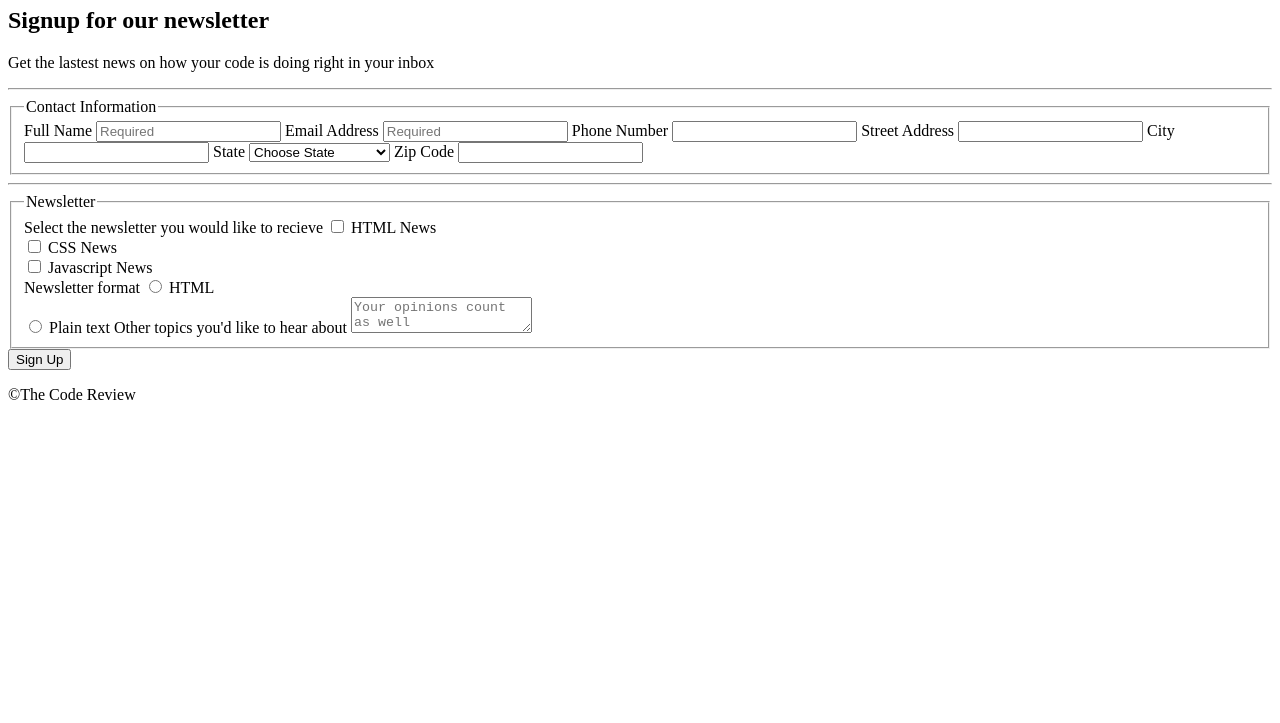
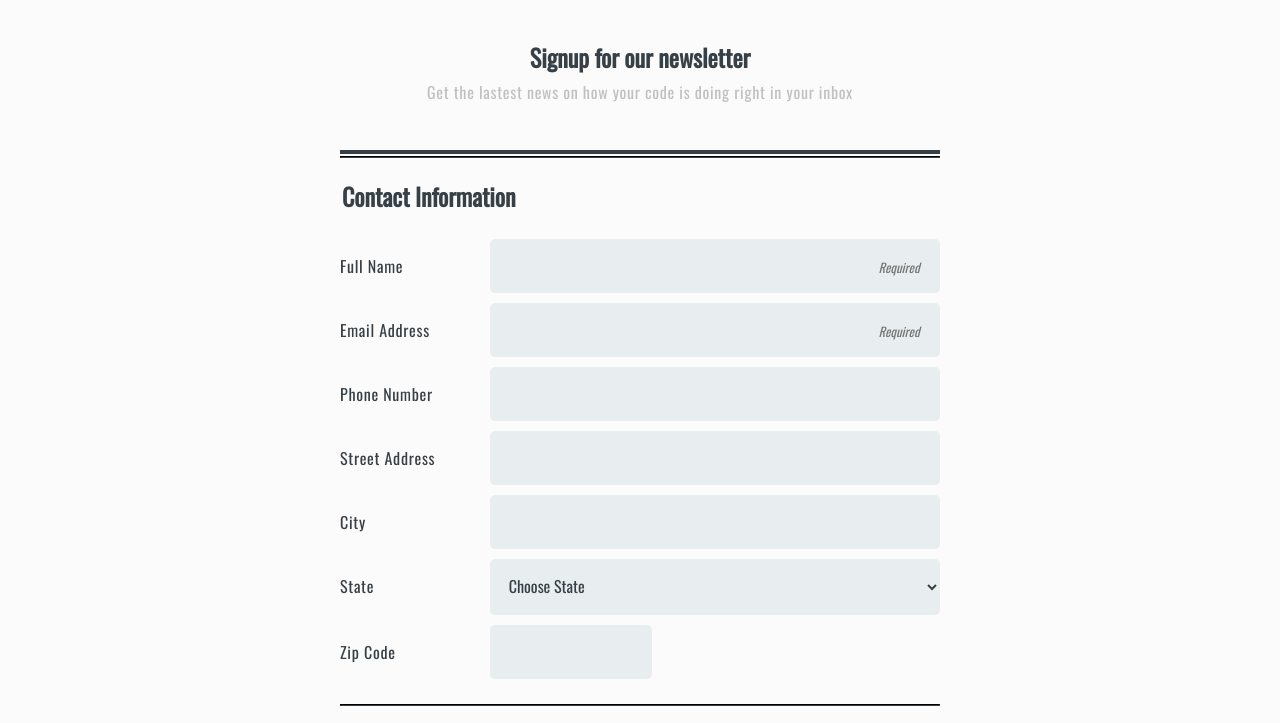
Before and after one commit to Ephillius/techdegree-project3, a plain HTML site: page index.html in a window 1280 px wide. Shown: the part 73-796 px from the top of the page. Drawn offline with nearby package versions, Linux system fonts and the light colour scheme.

Commit message:
Update styles.css

```diff
--- a/styles.css
+++ b/styles.css
@@ -1,3 +1,219 @@
+/***HTML Settings*******************/
+
 * {
 	box-sizing: border-box;
 }
+
+
+/***Body Settings*******************/
+
+body {
+	font-family: 'Oswald', sans-serif;
+	margin: 0;
+	background-color: #FBFBFB;
+	color: #384047;
+}
+
+header {
+	padding: 20px 0;
+	background-color: orange;
+}
+
+div.line {
+	border-bottom: 4px solid #384047;
+}
+
+main {
+	width: 90%;
+	margin: 0 auto;
+}
+
+footer {
+	margin-bottom: 200px;
+}
+
+hr.hr1 {
+	margin-top: 2px;
+}
+
+
+/***Text Settings*******************/
+
+h1 {
+	text-transform: uppercase;
+	font-weight: bolder;
+	font-size: 22px;
+	letter-spacing: 1.5px;
+	margin: 0;
+}
+
+h2 {
+	margin-bottom: 5px;
+}
+
+div p {
+	margin: 0 0 26px 0;
+}
+
+p {
+	font-weight: lighter;
+	letter-spacing: .7px;
+}
+
+button,
+input,
+optgroup,
+select,
+textarea {
+	font: inherit;
+}
+
+
+/***Form Settings*******************/
+
+fieldset {
+	margin: 20px 0;
+	padding: 0;
+	border: none;
+}
+
+legend {
+	font-weight: bolder;
+	font-size: 24px;
+	margin: 0;
+}
+
+label {
+	font-weight: lighter;
+	letter-spacing: .7px;
+	display: block;
+	margin-top: 20px;
+	margin-bottom: 10px;
+}
+
+label.choice {
+	font-weight: lighter;
+	letter-spacing: .7px;
+	display: inline;
+}
+
+input::placeholder,
+textarea::placeholder {
+	text-align: right;
+	font-style: italic;
+	font-size: .8em;
+	padding-right: 5px;
+}
+
+.primary input,
+textarea,
+select {
+	padding: 15px;
+	margin: 5px 0;
+	outline: none;
+	border: 0;
+	border-radius: 5px;
+	background-color: #e8eeef;
+	color: #384047;
+	width: 100%;
+}
+
+select option {
+	width: 100%;
+}
+
+input[id="zipcode"] {
+	max-width: 50%;
+}
+
+input[type="checkbox"],
+input[type="radio"] {
+	margin: 0 9px 10px 0;
+	display: inline-block;
+}
+
+textarea {
+	max-width: 100%;
+	height: 7em;
+	resize: vertical;
+	overflow: auto;
+}
+
+button {
+	font-size: 24px;
+	letter-spacing: 1px;
+	font-weight: bolder;
+	color: white;
+	background-color: teal;
+	padding: 20px 30px;
+	width: 100%;
+	border: none;
+	border-radius: 5px;
+	cursor: pointer;
+}
+
+
+/***Specific Classes****************/
+
+.center {
+	text-align: center;
+}
+
+.italic {
+	font-style: italic;
+}
+
+.greyed_out {
+	color: #C0C0C0;
+}
+
+.hr_color {
+	border-color: #384047;
+}
+
+
+
+/***Media Queries*******************/
+
+@media screen and (min-width:768px) {
+
+	main {
+		margin: 0 auto;
+		max-width: 600px;
+	}
+
+	form div {
+		padding-top: 20px;
+		padding-bottom: 20px;
+	}
+
+	.primary label {
+		display: inline-block;
+		text-align: left;
+		width: 150px;
+	}
+
+	.primary input,
+	select {
+		margin-left: -4px;
+		width: 450px;
+	}
+
+	input[id="zipcode"] {
+		width: 27%;
+	}
+
+	.primary legend {
+		margin-bottom: 20px;
+	}
+
+	.primary input:focus,
+	textarea:focus {
+		border: 2px solid teal;
+		transition: .5s;
+	}
+
+	footer {
+		margin-top: 40px;
+	}
+}
```
